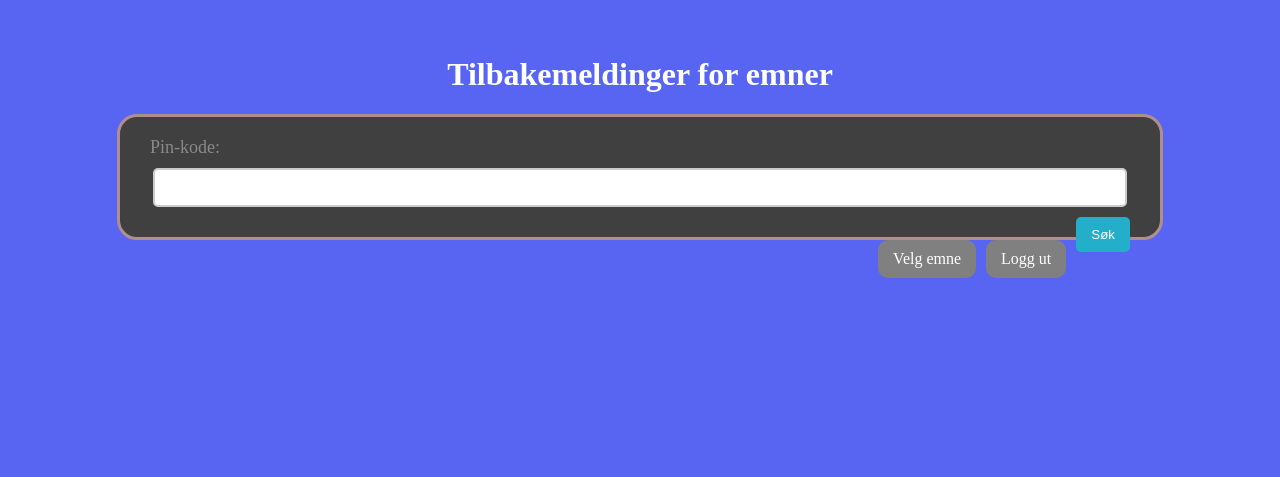
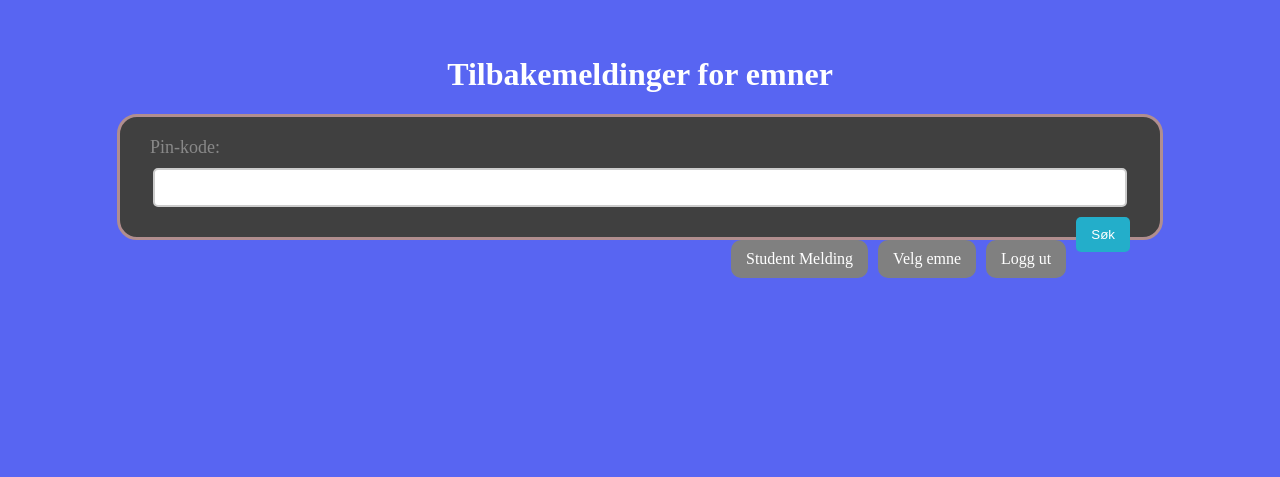
Before and after one commit to maikenfp/Datasikkerhet, a PHP site: page /guest.php in a window 1280 px wide. Shown: the part 252-729 px from the top of the page. Run offline with PHP 8.4, Linux system fonts and the light colour scheme; the visitor is signed in with stand-in values (Sample User, id 1).

Commit message:
added menu point and set img size

```diff
--- a/guest.php
+++ b/guest.php
@@ -28,6 +28,11 @@ session_start();
             ?>
             <a href="./teacher.php">Velg emne</a><?php
         }
+        if (isset($_SESSION["student_id"])) {
+            ?>
+            <a href="./student/index.php">Student Melding</a><?php
+        }
+
         ?>
         <section id="section_guest">
         <?php
--- a/teacher.php
+++ b/teacher.php
@@ -45,7 +45,7 @@
     </head>
     <body>
         <main>
-            <img src='photos/<?php echo $_SESSION['bilde_navn']?>'>
+            <img src='photos/<?php echo $_SESSION['bilde_navn']?>'width="250" height="250">
             <h1>Foreleser</h1>
             <form action="teachersubject.php" method="post" class="form">
                 <label for="subject">Emne:<span class="required"></span></label>
```
